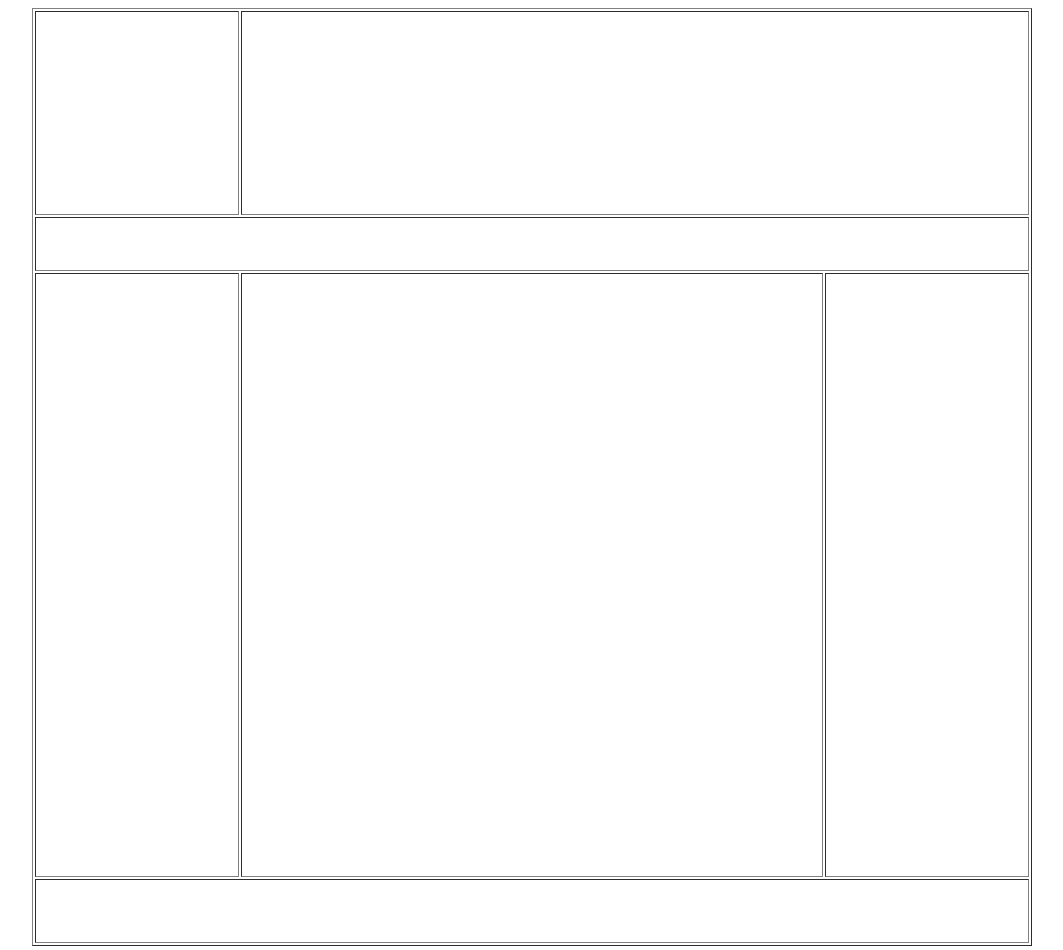
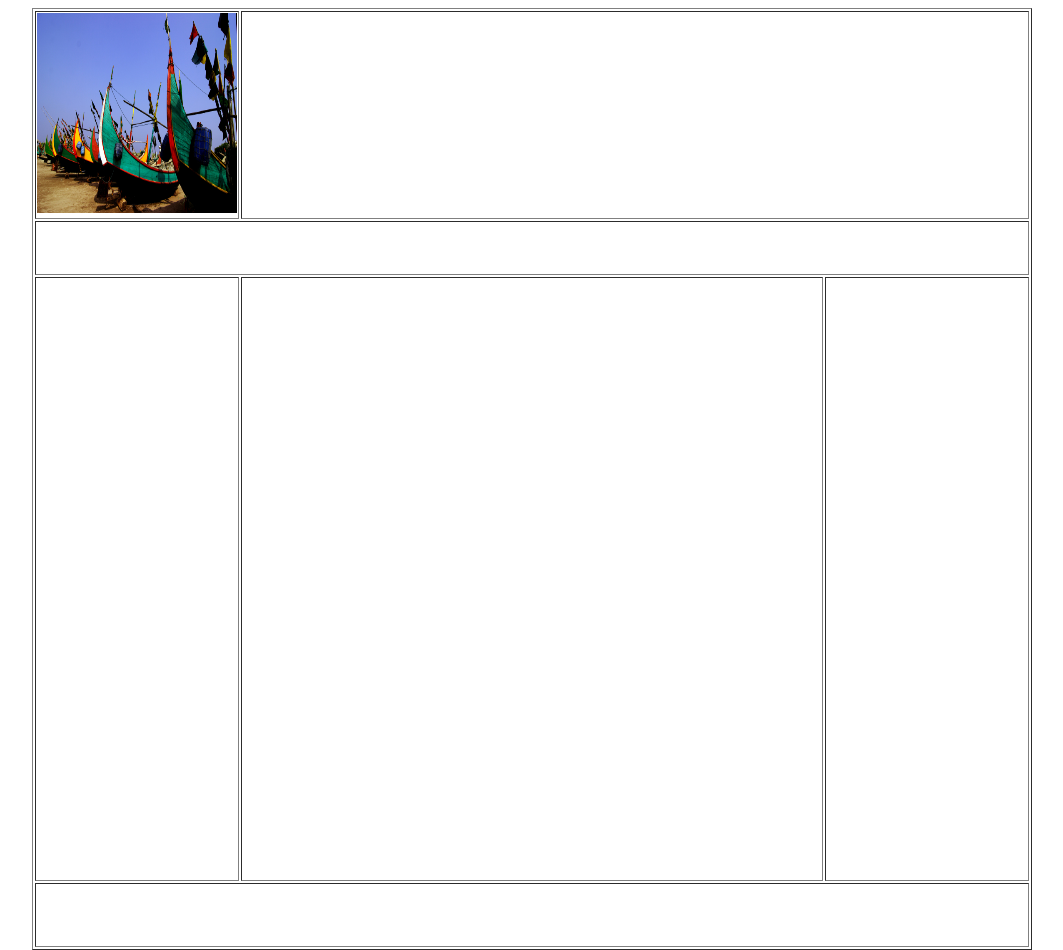
Before and after one commit to souravh093/web-development, a plain HTML site: page index.html in a window 1280 px wide. Shown: the whole page, without its empty margins (108-1171 px from the left). Drawn offline with Linux system fonts and the light colour scheme.

Commit message:
update upto 4.10.2019

```diff
--- a/index.html
+++ b/index.html
@@ -7,7 +7,9 @@
 <body>
 <table border="1" width="1000" align="center">
     <tr>
-        <td height="200"></td>
+        <td height="200" width="200">
+            <img height="200" width="200" src="img/bangladesh-3543469_1920 - Copy.jpg" alt="" title="">
+        </td>
         <td colspan="2"></td>
     </tr>
     <tr>
```
Also changed, not shown: img/bangladesh-3543469_1920 - Copy.jpg (added).
